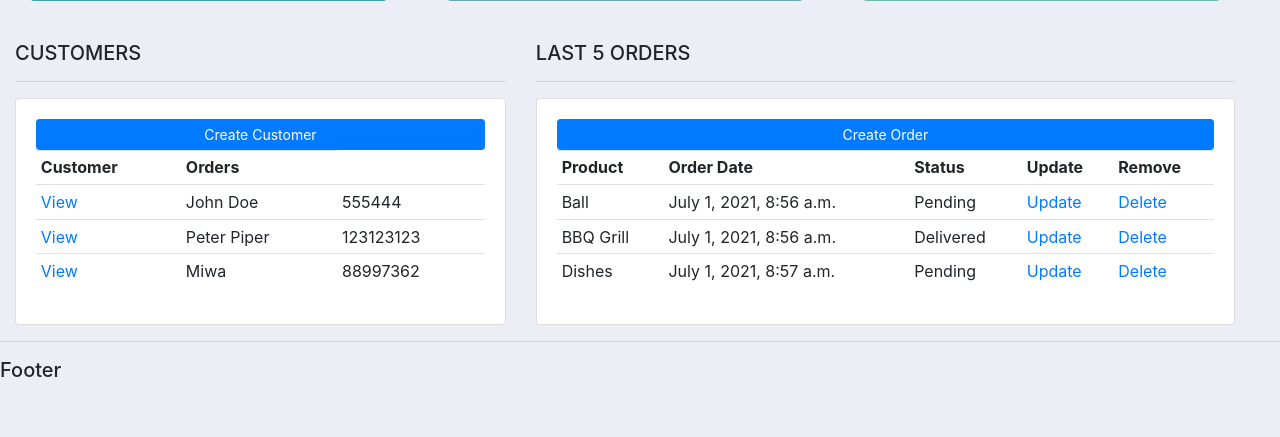
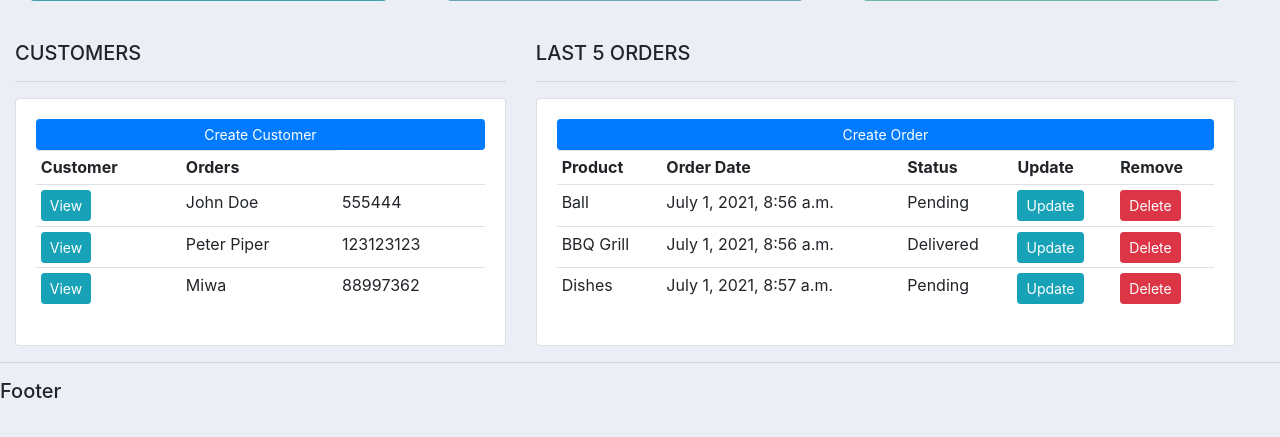
Before and after one commit to Gerakakliwe/django_cmp, a Django app: page / in a window 1280 px wide. Shown: the part 228-665 px from the top of the page. Run offline with Django 3.2, Linux system fonts and the light colour scheme; data comes from the database, SQL or seed files in the repository; some libraries are stand-ins or nearby versions.

Commit message:
Add some bootstrap styling for buttons

```diff
--- a/cmp/accounts/templates/accounts/dashboard.html
+++ b/cmp/accounts/templates/accounts/dashboard.html
@@ -20,7 +20,7 @@
 
                 {% for customer in customers %}
                     <tr>
-                        <td><a href="{% url 'customer' customer.id %}">View</a></td>
+                        <td><a class="btn btn-sm btn-info" href="{% url 'customer' customer.id %}">View</a></td>
                         <td>{{customer.name}}</td>
                         <td>{{customer.phone}}</td>
                     </tr>
@@ -49,8 +49,8 @@
                         <td>{{order.product}}</td>
                         <td>{{order.date_created}}</td>
                         <td>{{order.status}}</td>
-                        <td><a href="">Update</a></td>
-                        <td><a href="">Delete</a></td>
+                        <td><a class="btn btn-sm btn-info" href="">Update</a></td>
+                        <td><a class="btn btn-sm btn-danger" href="">Delete</a></td>
                     </tr>
                 {% endfor %}
 
```
